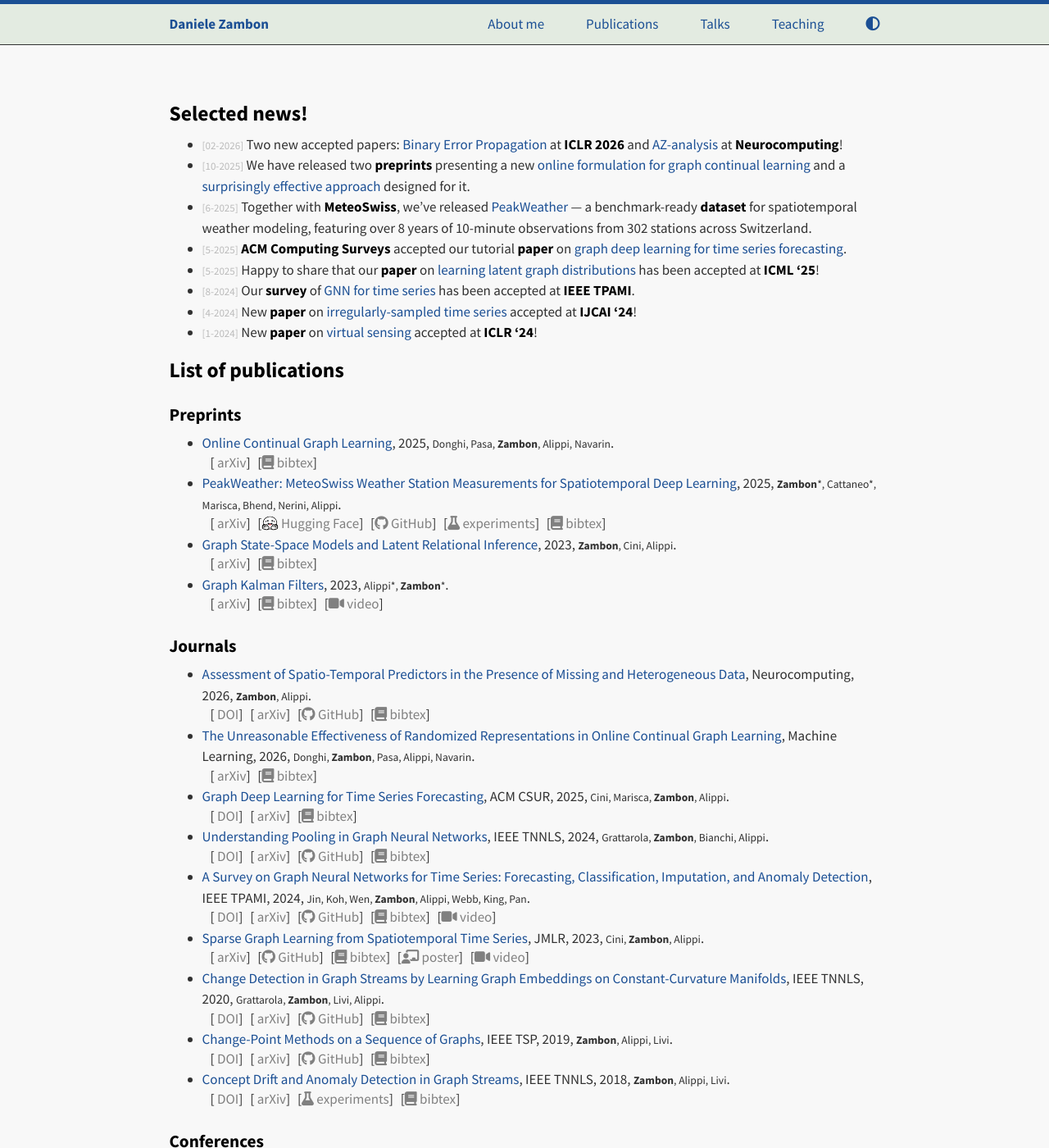
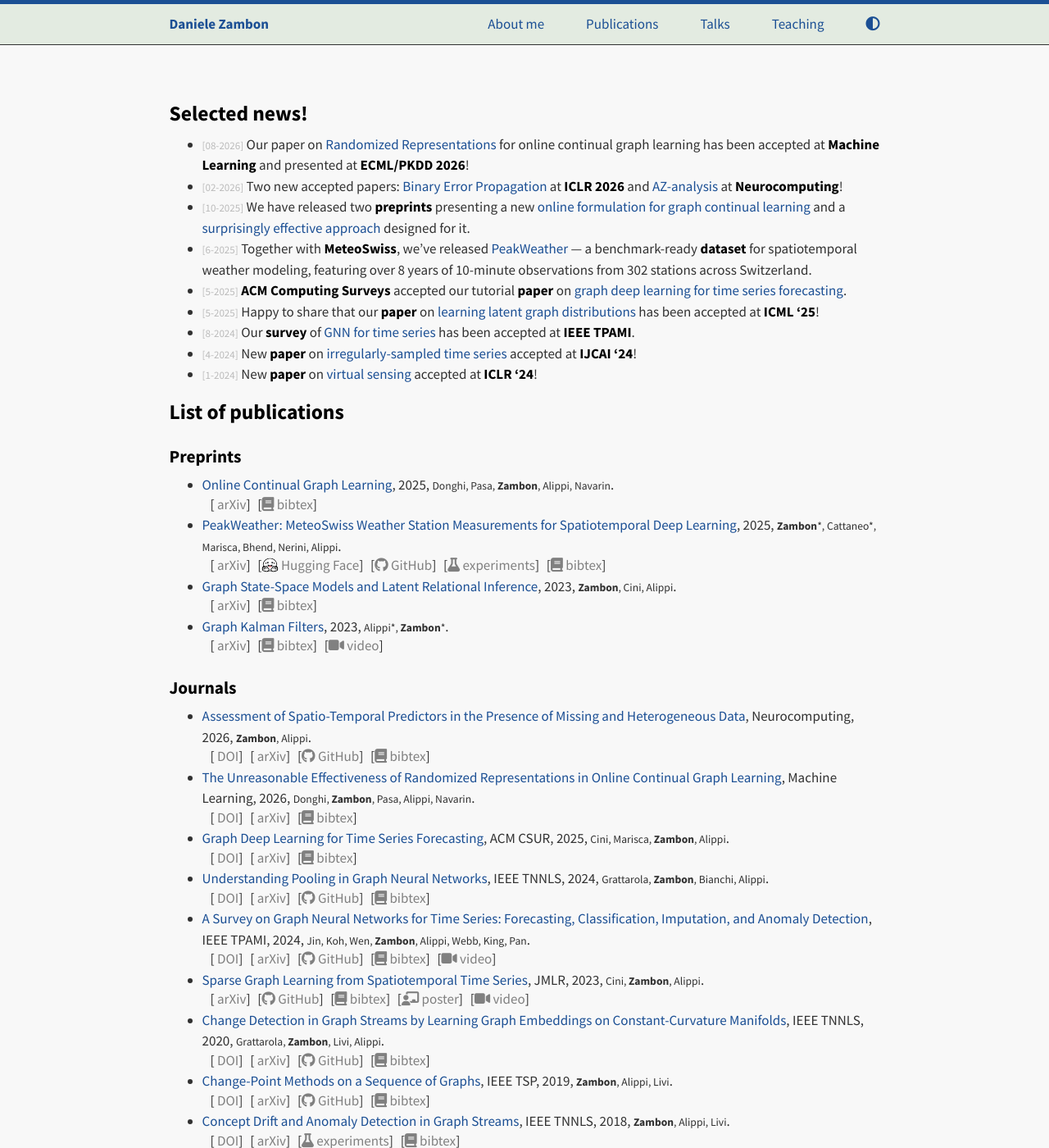
Before and after one commit to dzambon/dzambon.github.io, a Jekyll site: the page built from publications.md, in a window 1280 px wide and 1400 px high. Shown: the whole window at 82% size. Built offline with Jekyll 4.4.1, drawn with Linux system fonts in a browser that asks for light colours; nearby versions of some CDN libraries; a style sheet for code colours, icons or effects is not loaded.

Commit message:
donghi2026unreasonable is online

```diff
--- a/_data/news.yaml
+++ b/_data/news.yaml
@@ -1,3 +1,7 @@
+-
+   date: 08-2026
+   msg: 'Our paper on [Randomized Representations](/publications/#donghi2026unreasonable) for online continual graph learning has been accepted at **Machine Learning** and presented at **ECML/PKDD 2026**!'
+   type: paper
 -
    date: 02-2026
    msg: 'Two new accepted papers: [Binary Error Propagation](/publications/#colombo2026bep) at **ICLR 2026** and [AZ-analysis](/publications/#zambon2026assessment) at **Neurocomputing**!'
--- a/_data/papers.yaml
+++ b/_data/papers.yaml
@@ -52,12 +52,16 @@
         title={The Unreasonable Effectiveness of Randomized Representations in Online Continual Graph Learning},
         author={Donghi, Giovanni and Zambon, Daniele and Pasa, Luca and Alippi, Cesare and Navarin, Nicolò},
         year={2026},
+        volume={115},
+        number={9},
         url={https://arxiv.org/abs/2510.06819},
+        doi={10.1007/s10994-026-07128-5},
         journal = {Machine Learning},
       }
     type: journal
     short_venue: "Machine Learning"
     url: "https://arxiv.org/abs/2510.06819"
+    doi: "10.1007/s10994-026-07128-5"
     arxiv_id: 2510.06819
  -
     id: huang2025temporal
```
